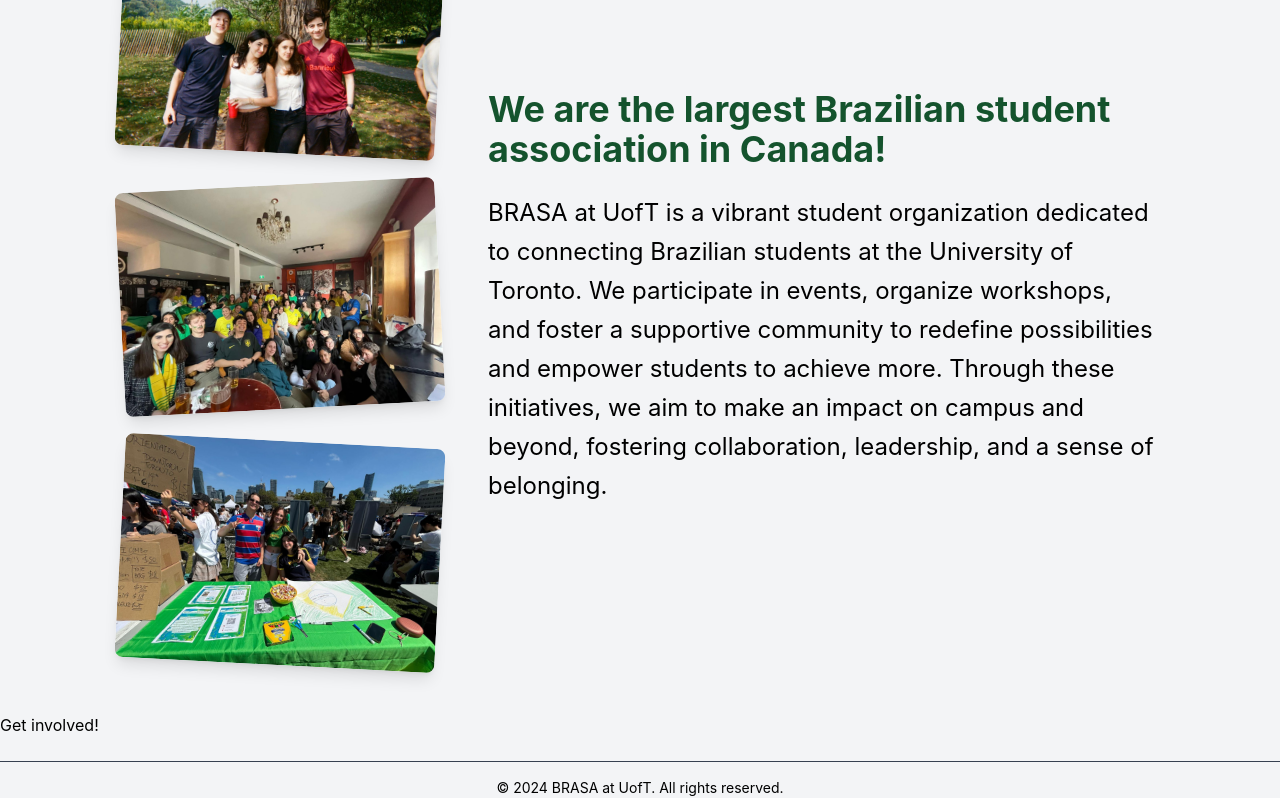
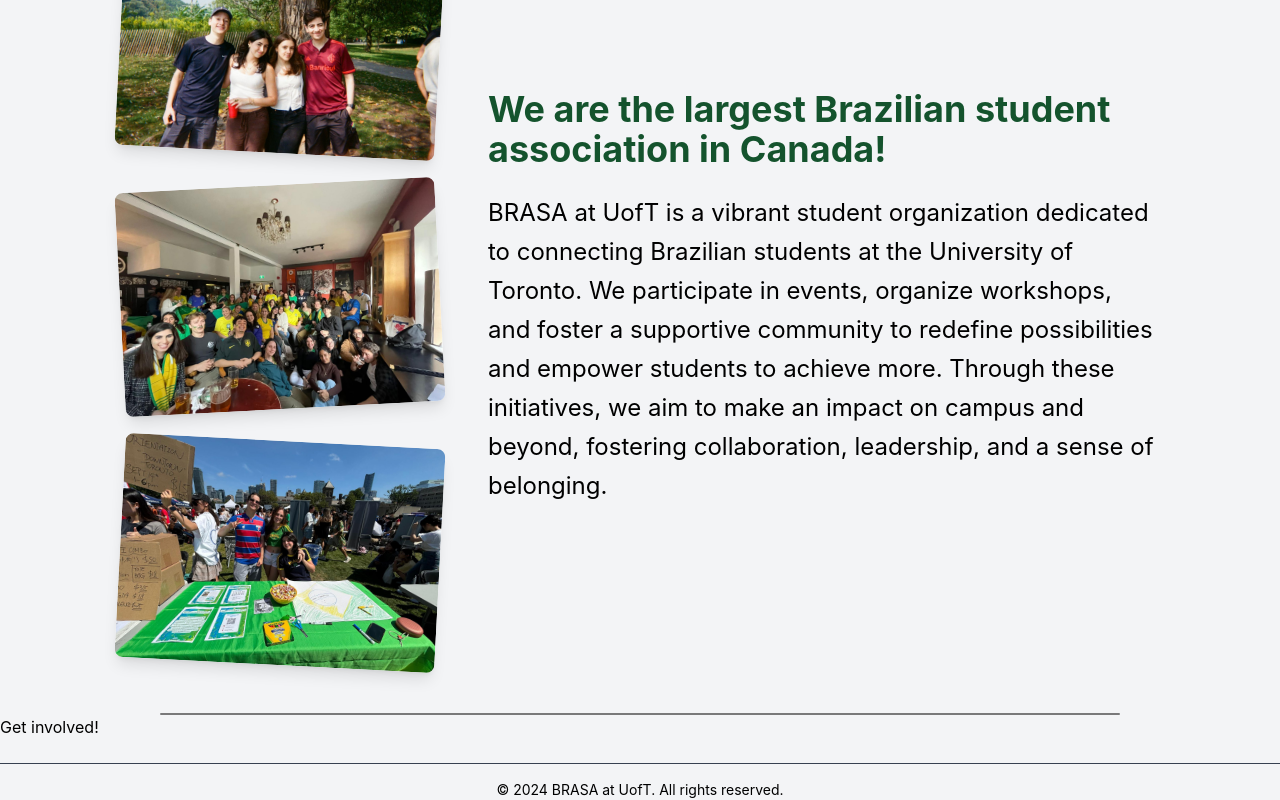
Before and after one commit to GaioAugusto/brasa-website, a React (Create React App) app: page / in a window 1280 px wide. Shown: the part 983-1783 px from the top of the page. Built offline with nearby package versions, Linux system fonts and the light colour scheme.

Commit message:
Implemented divider and fixed color scheme

```diff
--- a/src/components/Board/Member/view.tsx
+++ b/src/components/Board/Member/view.tsx
@@ -8,7 +8,7 @@
   return (
     <div
       key={boardMember.name}
-      className="flex flex-col items-center bg-gray-100 p-8 rounded-lg shadow-lg hover:shadow-2xl transition"
+      className="flex flex-col items-center bg-white p-8 rounded-lg shadow-lg hover:shadow-2xl transition"
     >
       <img
         src={boardMember.picture}
--- a/src/components/Board/view.tsx
+++ b/src/components/Board/view.tsx
@@ -9,7 +9,7 @@
 
 export const BoardView: ComponentType = () => {
   return (
-    <div>
+    <div className="bg-gray-100">
       {/* Title Section */}
       <div className="relative flex flex-col w-full justify-center items-center text-center py-16 bg-green-900">
         {/* Subtle SVG Background */}
@@ -34,7 +34,7 @@
       </div>
 
       {/* Board Members */}
-      <div className="grid grid-cols-1 md:grid-cols-2 gap-8 p-8 bg-white">
+      <div className="grid grid-cols-1 md:grid-cols-2 gap-8 p-8 ">
         {boardMembers.map((member: BoardMember) => (
           <Member boardMember={member} />
         ))}
--- /dev/null
+++ b/src/components/Divider/index.tsx
@@ -0,0 +1,7 @@
+import { DividerProps } from "./types";
+import { DividerView } from "./view";
+
+type ComponentType = React.FC<DividerProps>;
+export const Divider: ComponentType = () => {
+  return <DividerView />;
+};
--- /dev/null
+++ b/src/components/Divider/types.ts
@@ -0,0 +1,2 @@
+export interface DividerProps {}
+export interface DividerViewProps {}
--- /dev/null
+++ b/src/components/Divider/view.tsx
@@ -0,0 +1,10 @@
+import { DividerViewProps } from "./types";
+
+type ComponentType = React.FC<DividerViewProps>;
+export const DividerView: ComponentType = () => {
+  return (
+    <div className="flex justify-center bg-gray-100">
+      <div className={`h-0.5 w-3/4 bg-black opacity-50 rounded`}></div>
+    </div>
+  );
+};
--- a/src/components/Home/view.tsx
+++ b/src/components/Home/view.tsx
@@ -60,6 +60,7 @@
 import { Join } from "../Join";
 import { Footer } from "../Footer";
 import { useLocale } from "../../contexts/Locale";
+import { Divider } from "../Divider";
 
 export const HomeView: React.FC = () => {
   const { state } = useLocation() as { state: { scrollTo?: string } | null };
@@ -117,6 +118,7 @@
       <section id="about">
         <About />
       </section>
+      <Divider />
       <section className="bg-gray-100" id="join">
         <Join />
       </section>
```
